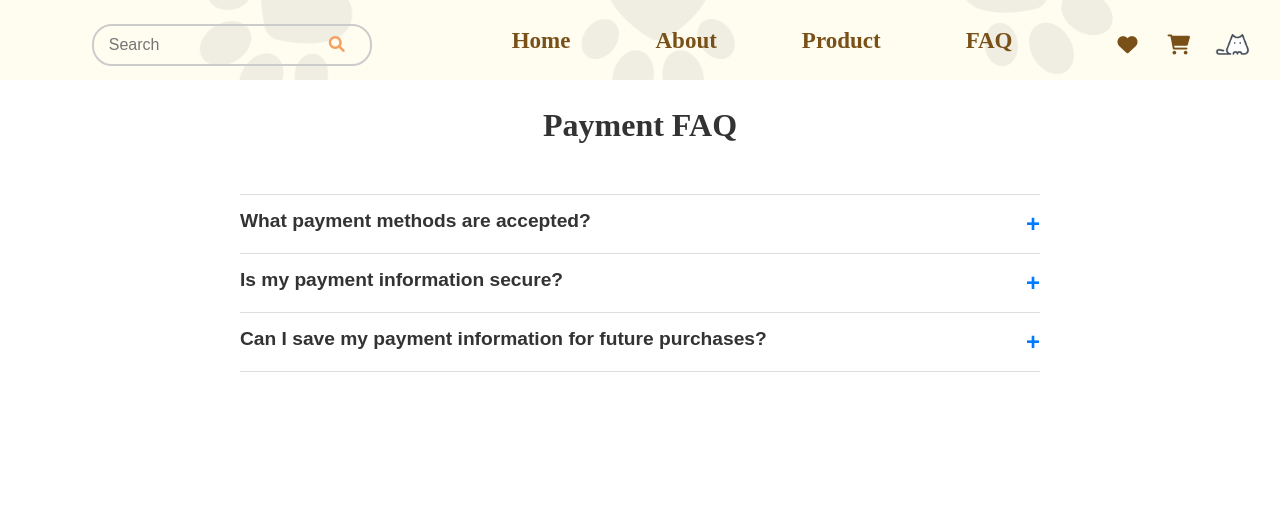
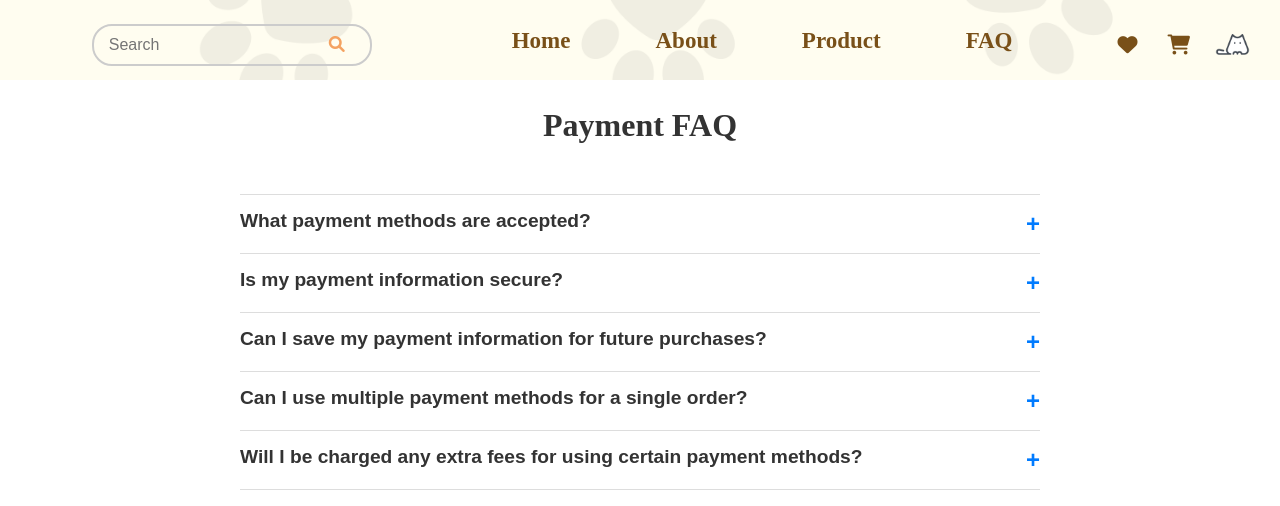
Before and after one commit to uruha8Rushia/petparade, a React (Create React App) app: page /payment-faq in a window 1280 px wide. Shown: the top 506 px of the page. Built offline with nearby package versions, Linux system fonts and the light colour scheme.

Commit message:
add 2 more question for each FAQ category

```diff
--- a/src/pages/FAQ_category/DeliveryFAQ.js
+++ b/src/pages/FAQ_category/DeliveryFAQ.js
@@ -7,6 +7,9 @@ const DeliveryFAQ = () => {
     { question: 'How long will my delivery take?', answer: 'Delivery usually takes between 5-7 business days, depending on your location.' },
     { question: 'Can I track my delivery?', answer: 'Yes, once your order has shipped, we will send you a tracking number.' },
     { question: 'Do you ship internationally?', answer: 'Yes, we ship to most countries. Please check our shipping policy for more details.' },
+    { question: 'What should I do if my delivery is delayed?', answer: 'If your delivery is delayed, please contact customer support with your tracking number, and we will assist you in resolving the issue.' },
+    { question: 'Do you offer expedited shipping?', answer: 'Yes, we offer expedited shipping for an additional fee. You can choose this option at checkout.' },
+
     // Add more questions and answers here
   ];
 
--- a/src/pages/FAQ_category/OrderFAQ.js
+++ b/src/pages/FAQ_category/OrderFAQ.js
@@ -5,8 +5,11 @@ import './FAQCategory.css';
 const OrderFAQ = () => {
   const orderQuestions = [
     { question: 'How do I place an order?', answer: 'To place an order, select the items you want, add them to the cart, and proceed to checkout.' },
-    { question: 'Can I modify my order?', answer: 'Once the order is placed, it cannot be modified. However, you can cancel your order within 30 minutes and place a new one.' },
+    { question: 'Can I modify my order?', answer: 'Once the order is placed and checkout, it cannot be modified. However, you can cancel your order within 30 minutes and place a new one.' },
     { question: 'Can I track my order?', answer: 'Yes, after placing the order, you will receive a tracking number via email.' },
+    { question: 'Can I cancel my order after 30 minutes?', answer: 'Unfortunately, you cannot cancel your order after 30 minutes. However, you can return the item once it arrives, following our return policy.' },
+    { question: 'What should I do if I receive a damaged or incorrect item?', answer: 'If you receive a damaged or incorrect item, please contact customer support immediately. We will assist you with returning the item and sending a replacement or issuing a refund.' },
+
     // Add more questions and answers here
   ];
 
--- a/src/pages/FAQ_category/PaymentFAQ.js
+++ b/src/pages/FAQ_category/PaymentFAQ.js
@@ -4,9 +4,12 @@ import './FAQCategory.css';
 
 const PaymentFAQ = () => {
   const paymentQuestions = [
-    { question: 'What payment methods are accepted?', answer: 'We accept all major credit cards, PayPal, and Apple Pay.' },
+    { question: 'What payment methods are accepted?', answer: 'We accept all major credit cards, E-Wallet such as Shoppee Pay, and Touch N Go ewallet.' },
     { question: 'Is my payment information secure?', answer: 'Yes, we use SSL encryption to ensure that your payment information is secure.' },
     { question: 'Can I save my payment information for future purchases?', answer: 'Yes, you can save your payment details securely on your account for quicker checkouts.' },
+    { question: 'Can I use multiple payment methods for a single order?', answer: 'No, only one payment method can be used per order. You can choose from the available payment options at checkout.' },
+    { question: 'Will I be charged any extra fees for using certain payment methods?', answer: 'No, there are no extra fees for using any of our available payment methods, including credit cards and e-wallets.' },
+
     // Add more questions and answers here
   ];
 
--- a/src/pages/FAQ_category/ReturnsFAQ.js
+++ b/src/pages/FAQ_category/ReturnsFAQ.js
@@ -7,6 +7,9 @@ const ReturnsFAQ = () => {
     { question: 'What is your return policy?', answer: 'We offer a 30-day return policy for most products. Please refer to our return policy for specific items.' },
     { question: 'How do I return an item?', answer: 'To return an item, go to your account, select the item, and follow the instructions provided for returning it.' },
     { question: 'Will I get a full refund?', answer: 'Refunds are issued in full, except in cases where the product is damaged or missing parts.' },
+    { question: 'Can I exchange an item instead of returning it?', answer: 'Currently, we do not offer exchanges. However, you can return the item and place a new order for a different product.' },
+    { question: 'How long does it take to process my return?', answer: 'Returns are typically processed within 7-10 business days after we receive the returned item. You will be notified once your return is complete.' },
+
     // Add more questions and answers here
   ];
 
```
